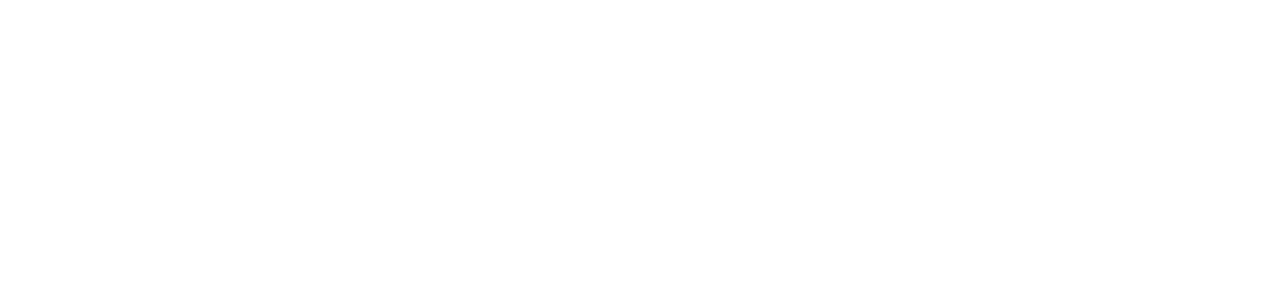
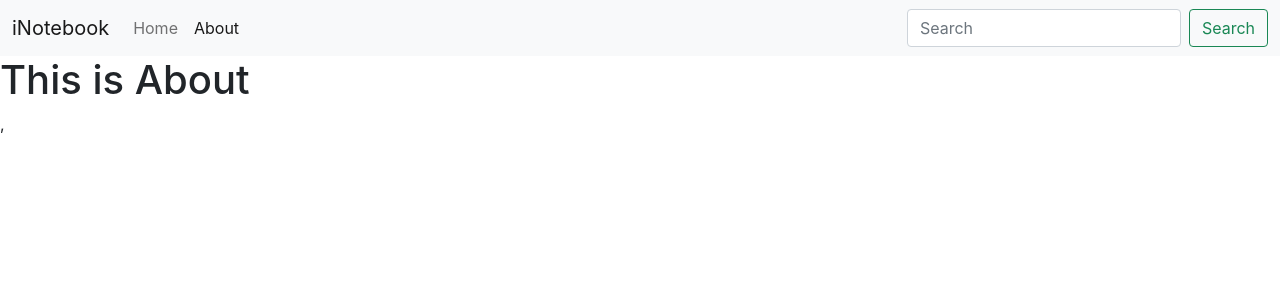
Before and after one commit to Jainilshah07/Simple-Notes-App, a React (Create React App) app: page /about in a window 1280 px wide. Shown: the top 300 px of the page. Built offline with nearby package versions, Linux system fonts and the light colour scheme.

Commit message:
Basic Frontend Ready

```diff
--- a/public/index.html
+++ b/public/index.html
@@ -15,6 +15,9 @@
       user's mobile device or desktop. See https://developers.google.com/web/fundamentals/web-app-manifest/
     -->
     <link rel="manifest" href="%PUBLIC_URL%/manifest.json" />
+    <!-- Bootstrap CSS -->
+    <link href="https://cdn.jsdelivr.net/npm/bootstrap@5.1.3/dist/css/bootstrap.min.css" rel="stylesheet" integrity="sha384-1BmE4kWBq78iYhFldvKuhfTAU6auU8tT94WrHftjDbrCEXSU1oBoqyl2QvZ6jIW3" crossorigin="anonymous">
+
     <!--
       Notice the use of %PUBLIC_URL% in the tags above.
       It will be replaced with the URL of the `public` folder during the build.
@@ -24,7 +27,7 @@
       work correctly both with client-side routing and a non-root public URL.
       Learn how to configure a non-root public URL by running `npm run build`.
     -->
-    <title>React App</title>
+    <title>iNotebook - Your Notes Secured In the Cloud</title>
   </head>
   <body>
     <noscript>You need to enable JavaScript to run this app.</noscript>
--- a/src/App.js
+++ b/src/App.js
@@ -1,10 +1,26 @@
 import logo from './logo.svg';
 import './App.css';
 import Navbar from './Components/Navbar';
+import {
+  BrowserRouter,
+  Routes,
+  Route,
+} from "react-router-dom";
+import { Home } from './Components/Home';
+import { About } from './Components/About';
 
 function App() {
   return (
+    <>
+    <BrowserRouter>
     <Navbar/>
+    <Routes>
+        <Route exact path='/' element={<Home />} />
+        <Route exact path="/about" element={<About />}>
+      </Route>
+    </Routes>
+  </BrowserRouter>,
+  </>
   );
 }
 
--- /dev/null
+++ b/src/Components/About.js
@@ -0,0 +1,9 @@
+import React from 'react'
+
+export const About = () => {
+  return (
+    <div>
+      <h1>This is About</h1>
+    </div>
+  )
+}
--- /dev/null
+++ b/src/Components/Home.js
@@ -0,0 +1,9 @@
+import React from 'react'
+
+export const Home = () => {
+  return (
+    <div>
+      This is Home
+    </div>
+  )
+}
--- a/src/Components/Navbar.js
+++ b/src/Components/Navbar.js
@@ -1,9 +1,33 @@
-import React from 'react'
+import React, {useEffect} from 'react'
+import { Link , useLocation } from 'react-router-dom'
 
 export default function Navbar() {
+  let location = useLocation();
+  useEffect(()=>{
+    console.log(location.pathname);
+  },[location] );
   return (
-    <div>
-
+    <nav className="navbar navbar-expand-lg navbar-light bg-light">
+  <div className="container-fluid">
+    <Link className="navbar-brand" to="/">iNotebook</Link>
+    <button className="navbar-toggler" type="button" data-bs-toggle="collapse" data-bs-target="#navbarSupportedContent" aria-controls="navbarSupportedContent" aria-expanded="false" aria-label="Toggle navigation">
+      <span className="navbar-toggler-icon"></span>
+    </button>
+    <div className="collapse navbar-collapse" id="navbarSupportedContent">
+      <ul className="navbar-nav me-auto mb-2 mb-lg-0">
+        <li className="nav-item">
+          <Link className={`nav-link ${location.pathname==="/"? "active":""}`} aria-current="page" to="/">Home</Link>
+        </li>
+        <li classNameName="nav-item">
+          <Link className={`nav-link ${location.pathname==="/about"? "active":""}`} to="/about">About</Link>
+        </li>
+      </ul>
+      <form className="d-flex">
+        <input className="form-control me-2" type="search" placeholder="Search" aria-label="Search"/>
+        <button className="btn btn-outline-success" type="submit">Search</button>
+      </form>
     </div>
+  </div>
+</nav>
   )
 }
--- /dev/null
+++ b/src/Context/notes/NoteContext.js
@@ -0,0 +1,3 @@
+import { createContext } from "react";
+
+const noteContext = createContext();
```
Also changed, not shown: src/Context/notes/NoteState.js (added), 1 other file (tests, documents, lock files or other folders).
